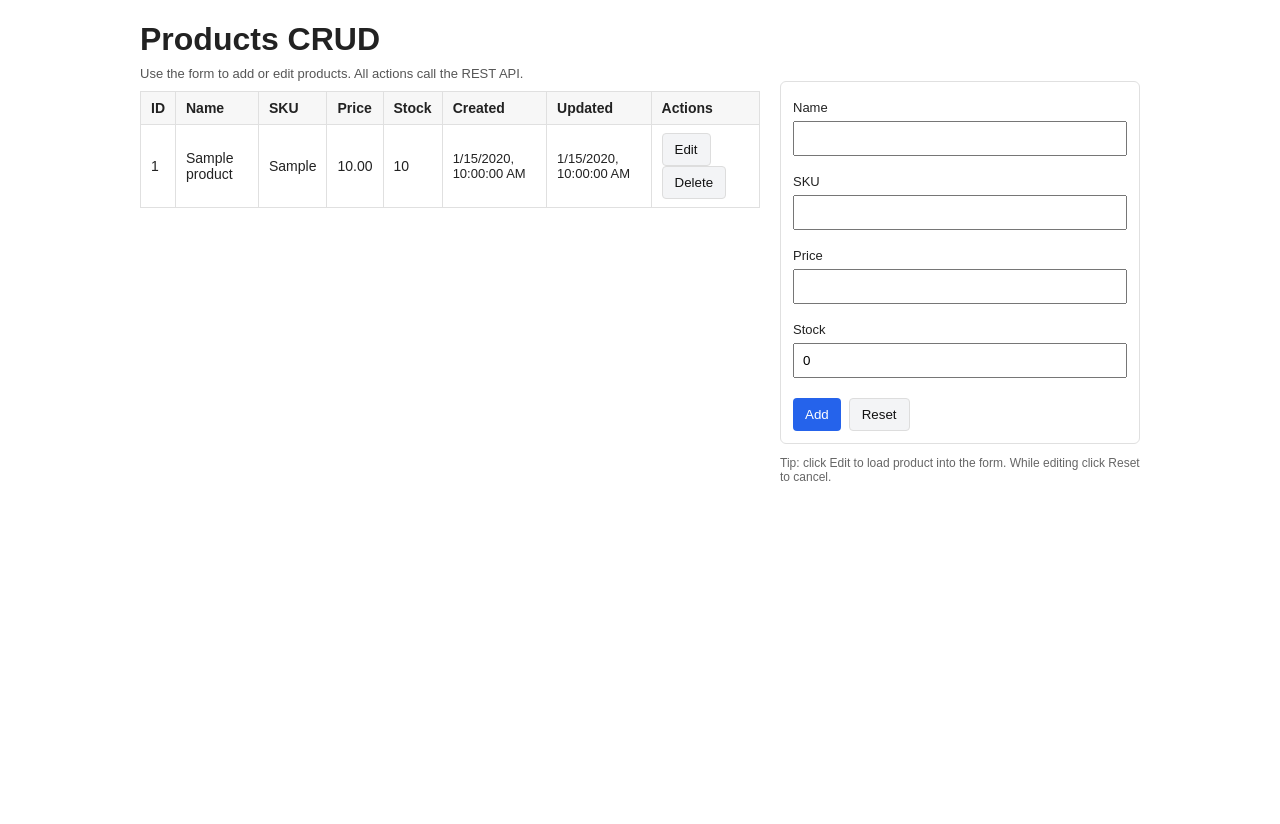
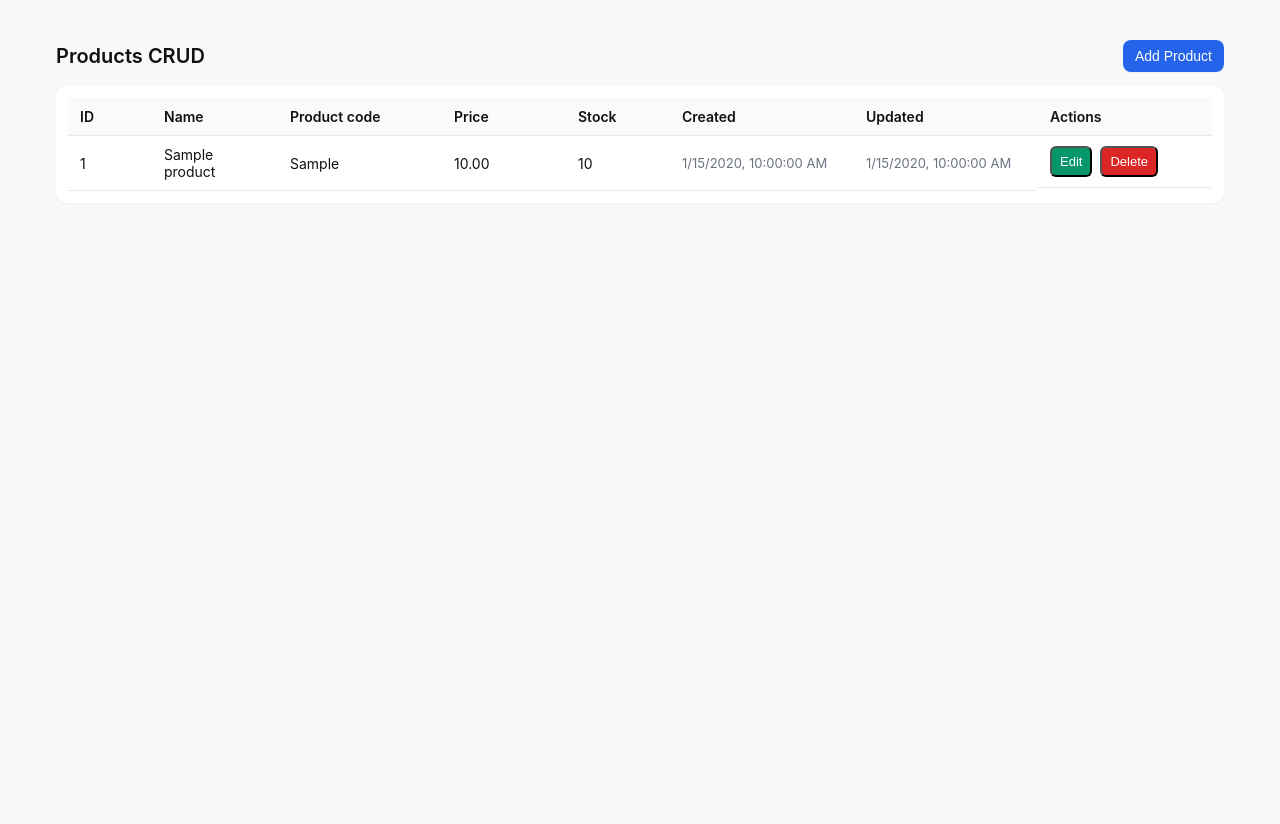
Before and after one commit to romrom230606-create/crud_app, a Flask app: page / in a window 1280 px wide. Before the commit the page ends 481 px from the top, so only its background shows below. Run offline with Flask 3, Linux system fonts and the light colour scheme; tables that the repository leaves empty hold one stand-in row (values such as "Sample post").

Commit message:
Refactor index.html for improved layout and styles
Refactor HTML structure and styles for better organization and readability. Update product form to use 'Product code' instead of 'SKU'.

```diff
--- a/templates/index.html
+++ b/templates/index.html
@@ -5,102 +5,143 @@
   <meta name="viewport" content="width=device-width,initial-scale=1" />
   <title>Products CRUD</title>
   <style>
-    body { font-family: Arial, Helvetica, sans-serif; margin: 20px; color: #222 }
-    h1 { margin-bottom: 8px }
-    .container { max-width: 1000px; margin: 0 auto; }
-    .grid { display: grid; grid-template-columns: 1fr 360px; gap: 20px; align-items: start; }
-    table { width: 100%; border-collapse: collapse; margin-top: 10px; background: #fff }
-    th, td { padding: 8px 10px; border: 1px solid #e0e0e0; text-align: left; font-size: 14px }
-    th { background: #f7f7f7; font-weight: 600 }
-    tr:nth-child(even) td { background: #fafafa }
-    form { background: #fff; padding: 12px; border: 1px solid #e0e0e0; border-radius: 6px }
-    input[type="text"], input[type="number"] { width: 100%; padding: 8px; margin: 6px 0 12px 0; box-sizing: border-box }
-    label { font-size: 13px; display:block; margin-top:6px }
-    button { padding: 8px 12px; border: none; border-radius: 4px; cursor: pointer }
-    .btn-primary { background: #2563eb; color: #fff }
-    .btn-ghost { background: #f3f4f6; color: #111; border: 1px solid #ddd }
-    .actions button { margin-right:6px }
-    .meta { font-size: 12px; color: #666 }
-    .msg { padding: 8px 10px; border-radius:6px; margin-bottom:10px }
-    .msg.success { background:#ecfdf5; color:#065f46; border:1px solid #bbf7d0 }
-    .msg.error { background:#fff1f2; color:#9f1239; border:1px solid #fecaca }
-    .loader { display:inline-block; width:16px; height:16px; border:2px solid #cbd5e1; border-top-color:#2563eb; border-radius:50%; animation: spin .8s linear infinite; vertical-align:middle; margin-left:8px }
+    :root {
+      --bg: #f6f8fa;
+      --card: #ffffff;
+      --muted: #6b7280;
+      --primary: #2563eb;
+      --danger: #dc2626;
+      --ghost: #f3f4f6;
+      --success: #16a34a;
+      --table-border: #e6e9ee;
+    }
+    html,body { height:100%; margin:0; font-family:Inter, ui-sans-serif, system-ui, -apple-system, "Segoe UI", Roboto, "Helvetica Neue", Arial; background:var(--bg); color:#111; }
+    .app { max-width:1200px; margin:24px auto; padding:16px; box-sizing:border-box; }
+    header { display:flex; align-items:center; justify-content:space-between; gap:12px; margin-bottom:14px; }
+    h1 { margin:0; font-size:20px; font-weight:600; }
+    .top-controls { display:flex; gap:10px; align-items:center; }
+    .btn {
+      padding:8px 12px; border-radius:8px; border:0; cursor:pointer; font-size:14px; display:inline-flex; align-items:center; gap:8px;
+    }
+    .btn-primary { background:var(--primary); color:#fff; box-shadow:0 1px 0 rgba(0,0,0,0.04); }
+    .btn-ghost { background:var(--ghost); color:#111; border:1px solid #e5e7eb; }
+    .btn-danger { background:var(--danger); color:#fff; }
+    .btn-edit { background:#059669; color:#fff; border-radius:6px; padding:6px 8px; font-size:13px; }
+    .btn-delete { background:var(--danger); color:#fff; border-radius:6px; padding:6px 8px; font-size:13px; }
+    .table-wrap { background:var(--card); border-radius:10px; padding:12px; box-shadow:0 1px 2px rgba(15,23,42,0.03); }
+    table { width:100%; border-collapse:collapse; font-size:14px; }
+    th,td { padding:10px 12px; border-bottom:1px solid var(--table-border); text-align:left; vertical-align:middle; }
+    thead th { background:#fafafa; font-weight:600; position:sticky; top:0; z-index:2; }
+    tbody tr:hover td { background:#fbfdff; }
+    .meta { color:var(--muted); font-size:12px; }
+    .actions { display:flex; gap:8px; }
+    .small { font-size:13px; color:var(--muted); }
+    .msg { padding:10px 12px; border-radius:8px; margin-bottom:12px; }
+    .msg.success { background:#ecfdf5; color:#065f46; border:1px solid #bbf7d0; }
+    .msg.error { background:#fff1f2; color:#7f1d1d; border:1px solid #fecaca; }
+    .loader { display:inline-block; width:16px; height:16px; border:2px solid #cbd5e1; border-top-color:var(--primary); border-radius:50%; animation:spin .8s linear infinite; vertical-align:middle; margin-left:8px }
     @keyframes spin { to { transform: rotate(360deg) } }
-    .small { font-size: 13px }
-    .note { margin-top:8px; color:#555; font-size:13px }
-    @media (max-width: 820px) { .grid { grid-template-columns: 1fr; } }
+    .empty { padding:18px; text-align:center; color:var(--muted); }
+
+    .modal-backdrop { position:fixed; inset:0; display:none; background:rgba(15,23,42,0.45); align-items:center; justify-content:center; z-index:50; }
+    .modal { width:420px; max-width:92%; background:var(--card); border-radius:12px; padding:16px; box-shadow:0 10px 30px rgba(15,23,42,0.12); }
+    .modal header { display:flex; align-items:center; justify-content:space-between; margin-bottom:12px; }
+    .modal h3 { margin:0; font-size:16px; }
+    .form-row { margin-bottom:10px; }
+    label { display:block; font-size:13px; margin-bottom:6px; color:#374151; }
+    input[type="text"], input[type="number"] { width:100%; padding:10px; border-radius:8px; border:1px solid #e6e9ee; box-sizing:border-box; font-size:14px; }
+    .modal-actions { display:flex; gap:8px; justify-content:flex-end; margin-top:8px; }
+
+    @media (max-width:600px) {
+      th,td { padding:8px; font-size:13px; }
+      .modal { width:95%; }
+    }
   </style>
 </head>
 <body>
-  <div class="container">
+  <div class="app">
+    <header>
       <h1>Products CRUD</h1>
-    <div class="note">Use the form to add or edit products. All actions call the REST API.</div>
+      <div class="top-controls">
+        <button id="add-btn" class="btn btn-primary">Add Product</button>
+      </div>
+    </header>
 
     <div id="message"></div>
 
-    <div class="grid">
-      <div>
+    <div class="table-wrap">
       <table>
         <thead>
           <tr>
-              <th>ID</th>
+            <th style="width:60px">ID</th>
             <th>Name</th>
-              <th>SKU</th>
-              <th>Price</th>
-              <th>Stock</th>
-              <th>Created</th>
-              <th>Updated</th>
-              <th>Actions</th>
+            <th style="width:140px">Product code</th>
+            <th style="width:100px">Price</th>
+            <th style="width:80px">Stock</th>
+            <th style="width:160px">Created</th>
+            <th style="width:160px">Updated</th>
+            <th style="width:150px">Actions</th>
           </tr>
         </thead>
         <tbody id="rows">
-            <tr><td colspan="8" class="small meta">Loading...</td></tr>
+          <tr><td colspan="8" class="empty">Loading...</td></tr>
         </tbody>
       </table>
     </div>
+  </div>
 
-      <div>
-        <form id="product-form" novalidate>
+  <div id="modal" class="modal-backdrop" aria-hidden="true">
+    <div class="modal" role="dialog" aria-modal="true">
+      <header>
+        <h3 id="modal-title">Add product</h3>
+        <button id="close-modal" class="btn btn-ghost">Close</button>
+      </header>
+
+      <form id="product-form">
         <input type="hidden" id="product-id" />
+        <div class="form-row">
           <label for="name">Name</label>
           <input id="name" name="name" type="text" required />
+        </div>
 
-          <label for="sku">SKU</label>
-          <input id="sku" name="sku" type="text" required />
+        <div class="form-row">
+          <label for="code">Product code</label>
+          <input id="code" name="code" type="text" required />
+        </div>
 
+        <div class="form-row">
           <label for="price">Price</label>
           <input id="price" name="price" type="number" step="0.01" min="0" required />
+        </div>
 
+        <div class="form-row">
           <label for="stock">Stock</label>
           <input id="stock" name="stock" type="number" step="1" min="0" value="0" />
+        </div>
 
-          <div style="display:flex; gap:8px; margin-top:8px">
-            <button id="submit-btn" class="btn-primary" type="submit">Add</button>
-            <button id="reset-btn" type="button" class="btn-ghost">Reset</button>
-            <div id="busy" style="margin-left:auto; display:flex; align-items:center"></div>
+        <div class="modal-actions">
+          <button id="cancel-btn" type="button" class="btn btn-ghost">Cancel</button>
+          <button id="save-btn" type="submit" class="btn btn-primary">Save</button>
         </div>
       </form>
-
-        <div style="margin-top:12px">
-          <div class="meta">Tip: click Edit to load product into the form. While editing click Reset to cancel.</div>
-        </div>
-      </div>
     </div>
   </div>
 
   <script>
     const API_BASE = "/products";
     const rowsEl = document.getElementById("rows");
+    const addBtn = document.getElementById("add-btn");
+    const modal = document.getElementById("modal");
+    const closeModalBtn = document.getElementById("close-modal");
+    const cancelBtn = document.getElementById("cancel-btn");
     const form = document.getElementById("product-form");
     const idEl = document.getElementById("product-id");
     const nameEl = document.getElementById("name");
-    const skuEl = document.getElementById("sku");
+    const codeEl = document.getElementById("code");
     const priceEl = document.getElementById("price");
     const stockEl = document.getElementById("stock");
-    const submitBtn = document.getElementById("submit-btn");
-    const resetBtn = document.getElementById("reset-btn");
     const messageEl = document.getElementById("message");
-    const busyEl = document.getElementById("busy");
+    const saveBtn = document.getElementById("save-btn");
 
     function showMessage(text, type = "success") {
       messageEl.innerHTML = `<div class="msg ${type === "error" ? "error" : "success"}">${text}</div>`;
@@ -108,15 +149,40 @@
     }
 
     function setBusy(on) {
-      busyEl.innerHTML = on ? '<span class="loader"></span>' : '';
-      submitBtn.disabled = on;
-      resetBtn.disabled = on;
+      saveBtn.disabled = on;
+      addBtn.disabled = on;
+    }
+
+    function openModal(edit=false) {
+      modal.style.display = "flex";
+      modal.setAttribute("aria-hidden", "false");
+      document.body.style.overflow = "hidden";
+      if (!edit) {
+        idEl.value = "";
+        form.reset();
+        document.getElementById("modal-title").textContent = "Add product";
+        saveBtn.textContent = "Save";
+      } else {
+        document.getElementById("modal-title").textContent = "Edit product";
+        saveBtn.textContent = "Save";
+      }
+    }
+
+    function closeModal() {
+      modal.style.display = "none";
+      modal.setAttribute("aria-hidden", "true");
+      document.body.style.overflow = "";
     }
 
     function formatDate(iso) {
       if (!iso) return "";
       const d = new Date(iso);
       return d.toLocaleString();
+    }
+
+    function escapeHtml(str) {
+      if (str === null || str === undefined) return "";
+      return String(str).replace(/[&<>"']/g, s => ({'&':'&amp;','<':'&lt;','>':'&gt;','"':'&quot;',"'":"&#39;"}[s]));
     }
 
     async function fetchProducts() {
@@ -127,7 +193,7 @@
         const data = await res.json();
         renderRows(data);
       } catch (err) {
-        rowsEl.innerHTML = `<tr><td colspan="8" class="small meta">Error loading: ${err.message}</td></tr>`;
+        rowsEl.innerHTML = `<tr><td colspan="8" class="empty">Error loading: ${err.message}</td></tr>`;
         showMessage(`Error loading products: ${err.message}`, "error");
       } finally {
         setBusy(false);
@@ -136,28 +202,23 @@
 
     function renderRows(items) {
       if (!items.length) {
-        rowsEl.innerHTML = '<tr><td colspan="8" class="meta small">No products yet</td></tr>';
+        rowsEl.innerHTML = '<tr><td colspan="8" class="empty">No products yet</td></tr>';
         return;
       }
       rowsEl.innerHTML = items.map(p => `
         <tr>
           <td>${p.id}</td>
           <td>${escapeHtml(p.name)}</td>
-          <td>${escapeHtml(p.sku)}</td>
+          <td>${escapeHtml(p.sku || p.code || "")}</td>
           <td>${Number(p.price).toFixed(2)}</td>
           <td>${p.stock}</td>
           <td class="small">${formatDate(p.created_at)}</td>
           <td class="small">${formatDate(p.updated_at)}</td>
           <td class="actions">
-            <button class="btn-ghost" onclick="onEdit(${p.id})">Edit</button>
-            <button class="btn-ghost" onclick="onDelete(${p.id})">Delete</button>
+            <button class="btn-edit" onclick="onEdit(${p.id})">Edit</button>
+            <button class="btn-delete" onclick="onDelete(${p.id})">Delete</button>
           </td>
         </tr>`).join("");
-    }
-
-    function escapeHtml(str) {
-      if (str === null || str === undefined) return "";
-      return String(str).replace(/[&<>"']/g, s => ({'&':'&amp;','<':'&lt;','>':'&gt;','"':'&quot;',"'":"&#39;"}[s]));
     }
 
     async function onEdit(id) {
@@ -169,10 +230,10 @@
         const p = await res.json();
         idEl.value = p.id;
         nameEl.value = p.name;
-        skuEl.value = p.sku;
+        codeEl.value = p.sku ?? "";
         priceEl.value = p.price;
         stockEl.value = p.stock;
-        submitBtn.textContent = "Save";
+        openModal(true);
       } catch (err) {
         showMessage(`Cannot load product: ${err.message}`, "error");
       } finally {
@@ -189,7 +250,7 @@
         if (!res.ok) throw new Error(`Delete failed (${res.status})`);
         showMessage("Product deleted");
         await fetchProducts();
-        if (idEl.value == id) resetForm();
+        if (idEl.value == id) closeModal();
       } catch (err) {
         showMessage(`Delete error: ${err.message}`, "error");
       } finally {
@@ -199,7 +260,7 @@
 
     function validate(payload) {
       if (!payload.name || payload.name.trim().length < 1) return "Name is required";
-      if (!payload.sku || payload.sku.trim().length < 1) return "SKU is required";
+      if (!payload.code || payload.code.trim().length < 1) return "Product code is required";
       if (isNaN(payload.price) || payload.price < 0) return "Price must be >= 0";
       if (!Number.isInteger(payload.stock) || payload.stock < 0) return "Stock must be integer >= 0";
       return null;
@@ -209,11 +270,11 @@
       e.preventDefault();
       const payload = {
         name: nameEl.value.trim(),
-        sku: skuEl.value.trim(),
+        sku: codeEl.value.trim(),
         price: parseFloat(priceEl.value),
         stock: parseInt(stockEl.value || "0", 10)
       };
-      const err = validate(payload);
+      const err = validate({ name: payload.name, code: payload.sku, price: payload.price, stock: payload.stock });
       if (err) { showMessage(err, "error"); return; }
       setBusy(true);
       try {
@@ -233,9 +294,8 @@
         }
         if (res.status === 404) { showMessage("Product not found", "error"); return; }
         if (!(res.status === 200 || res.status === 201)) throw new Error(`Request failed (${res.status})`);
-        const data = await res.json();
         showMessage(id ? "Product updated" : "Product created");
-        resetForm();
+        closeModal();
         fetchProducts();
       } catch (err) {
         showMessage(`Save error: ${err.message}`, "error");
@@ -244,14 +304,11 @@
       }
     }
 
-    function resetForm() {
-      idEl.value = "";
-      form.reset();
-      submitBtn.textContent = "Add";
-    }
-
-    resetBtn.addEventListener("click", resetForm);
+    addBtn.addEventListener("click", () => openModal(false));
+    closeModalBtn.addEventListener("click", closeModal);
+    cancelBtn.addEventListener("click", closeModal);
     form.addEventListener("submit", onSubmit);
+    window.addEventListener("keydown", (e) => { if (e.key === "Escape") closeModal(); });
 
     fetchProducts();
   </script>
```
Lines whose indentation alone changed are shown as unchanged.
